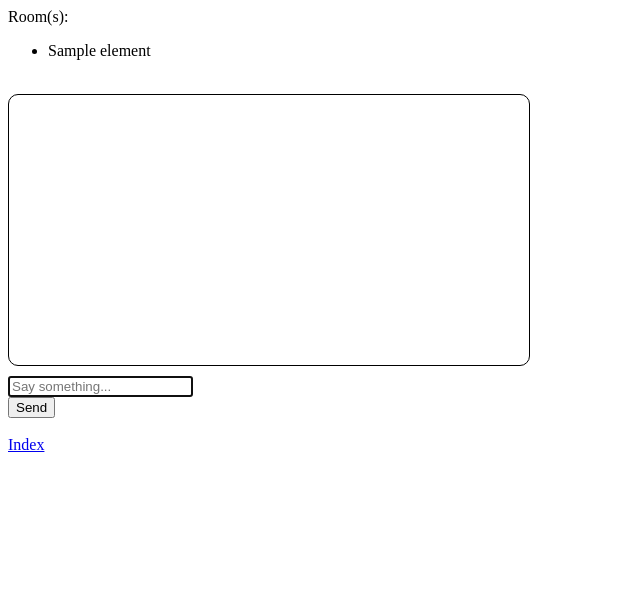
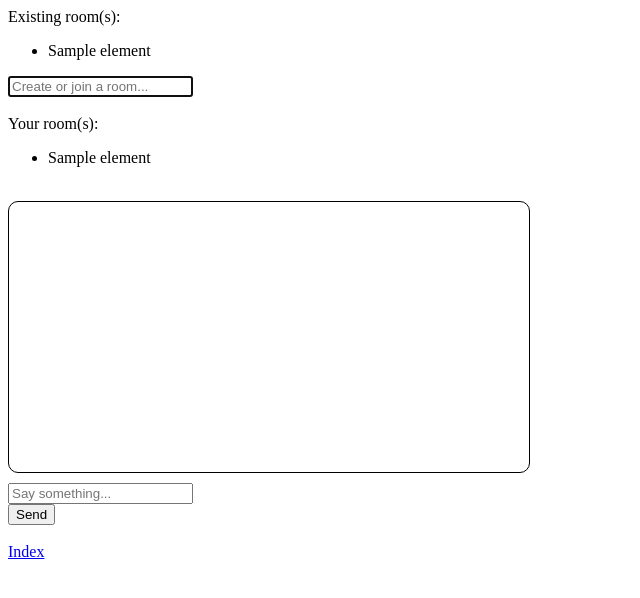
Before and after one commit to Webdev-Flask/Webdev-Flask, a Flask app: template templates/chat.html in a window 1280 px wide. Shown: the top 598 px of the page, without its empty margins (0-640 px from the left). Run offline with Flask 2, Linux system fonts and the light colour scheme; the template is opened without the code that fills it: most values are stand-ins (such as "Sample title", 1, 10 or a date in 2020); parts of the project's set-up code (start-up, migrations or seed data) failed here and were passed over; some libraries are stand-ins or nearby versions.

Commit message:
first commit

```diff
--- a/templates/chat.html
+++ b/templates/chat.html
@@ -11,10 +11,22 @@
 
 {% block main %}
     <div>
-        Room(s):
+        Existing room(s):
         <div>
             <ul>
                 {% for element in rooms %}
+                    <li>{{ element }}</li>
+                {% endfor %}
+            </ul>
+        </div>
+        <div>
+            <input id="room" autocomplete="off" autofocus class="form-control" name="room" placeholder="Create or join a room..." type="text">
+        </div>
+        <br>
+        Your room(s):
+        <div>
+            <ul>
+                {% for element in room %}
                     <li>{{ element }}</li>
                 {% endfor %}
             </ul>
```
Also changed, not shown: routes/chat.py (+16 -1 lines).
